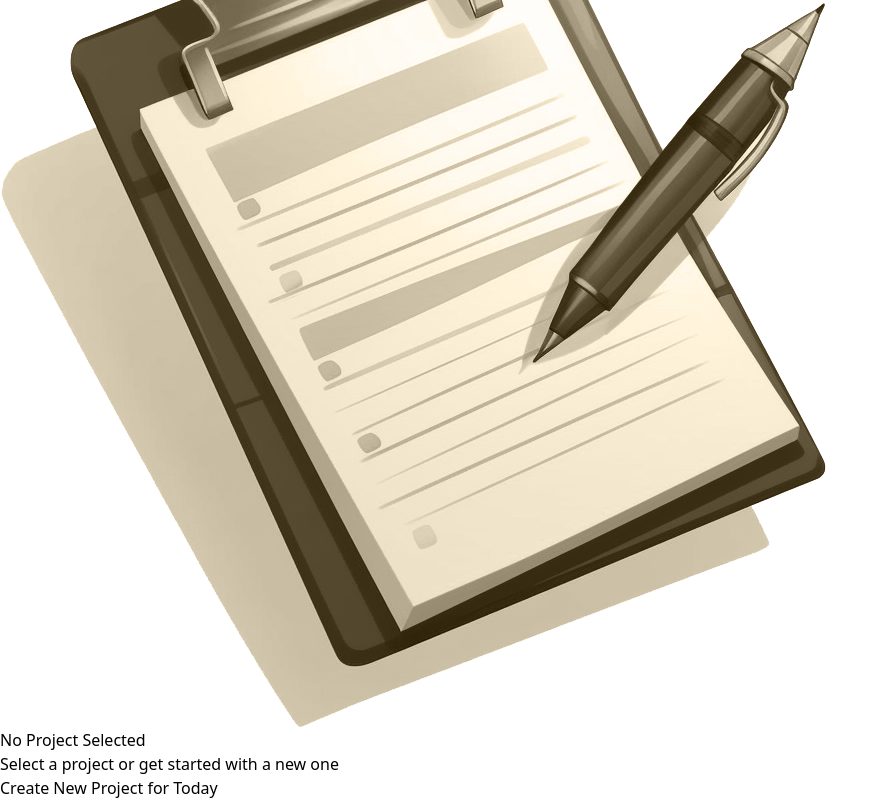
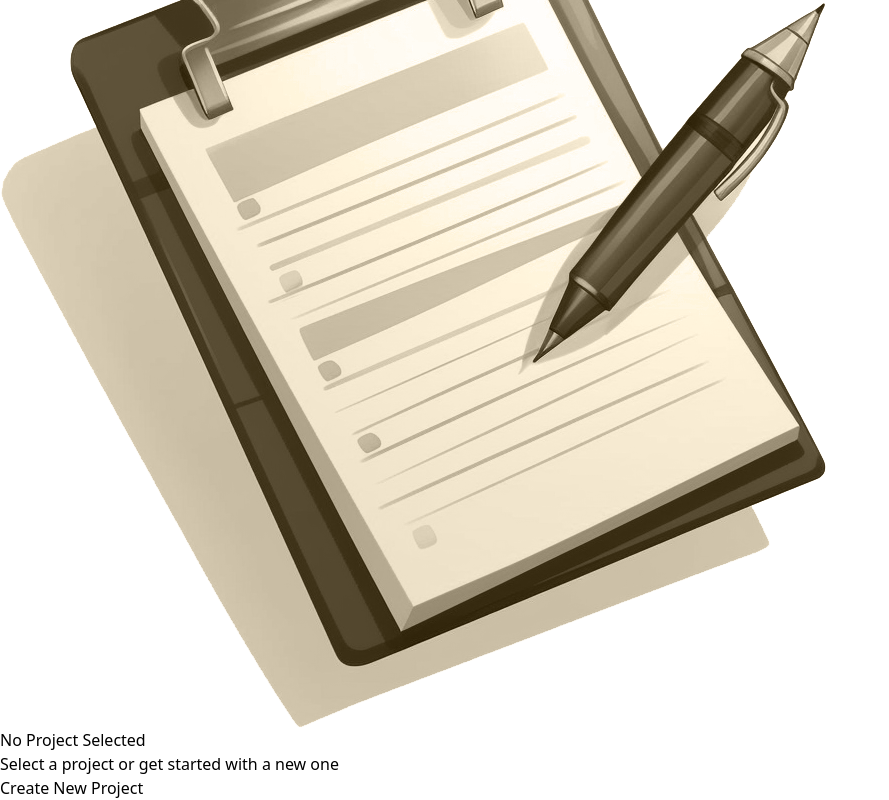
Before and after one commit to prashant-coachbar/Project-Management-App, a React (Vite) app: page / in a window 1280 px wide. Shown: the part 175-975 px from the top of the page, without its empty margins (0-889 px from the left). Built offline with nearby package versions, Linux system fonts and the light colour scheme.

Commit message:
text changes

```diff
--- a/src/components/NoProject.jsx
+++ b/src/components/NoProject.jsx
@@ -21,7 +21,7 @@ export default function NoProject() {
         onClick={addProject}
         className="px-6 py-2 rounded-md bg-stone-800 text-stone-50 hover:bg-stone-950"
       >
-        Create New Project for Today
+        Create New Project
       </button>
     </div>
   );
```
